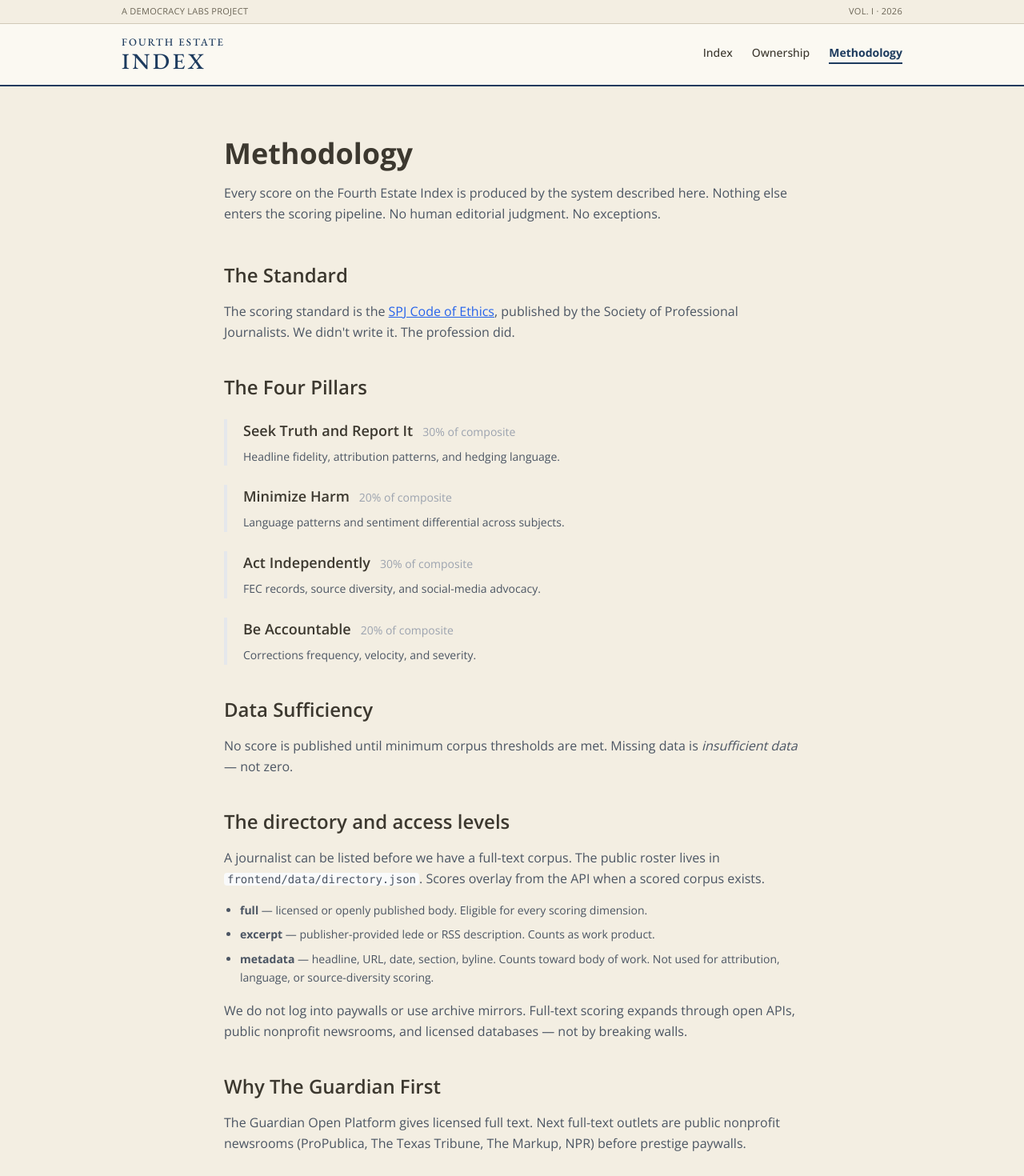
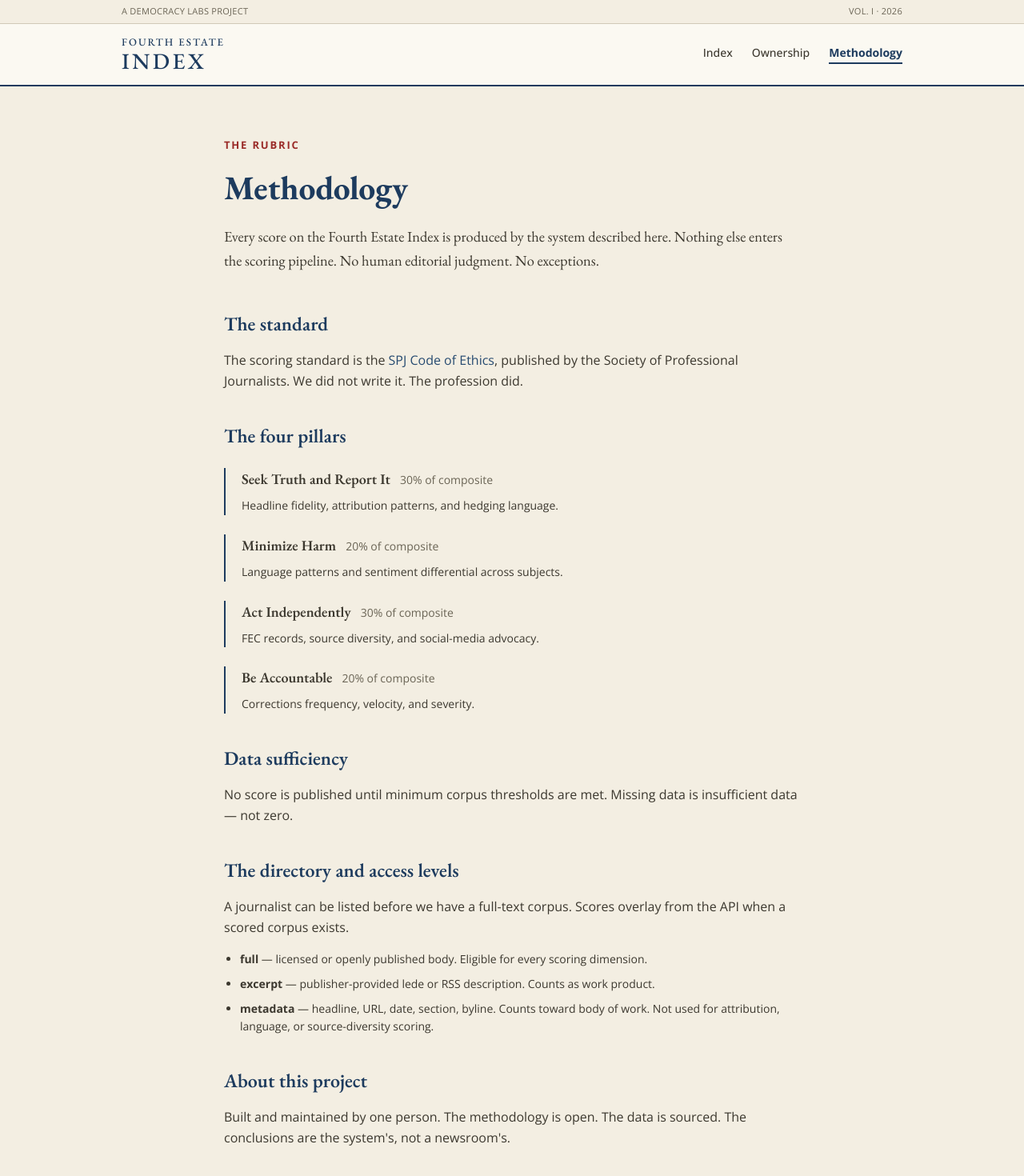
Before and after one commit to cjonesy108/fourth-estate-index, a Next.js app in the folder frontend/: page /methodology in a window 1280 px wide. Shown: the top 1470 px of the page at 80% size. Built offline with nearby package versions, Linux system fonts and the light colour scheme.

Commit message:
Restyle journalist scorecards and methodology page.

```diff
--- a/frontend/app/methodology/page.tsx
+++ b/frontend/app/methodology/page.tsx
@@ -1,87 +1,58 @@
 export default async function MethodologyPage() {
   return (
     <main className="max-w-3xl mx-auto px-6 py-16">
-      <header className="mb-12">
-        <h1 className="text-4xl font-bold mb-4">Methodology</h1>
-        <p className="text-gray-600 leading-relaxed">
-          Every score on the Fourth Estate Index is produced by the system
-          described here. Nothing else enters the scoring pipeline. No human
-          editorial judgment. No exceptions.
-        </p>
-      </header>
+      <p className="uppercase mb-3" style={{ fontFamily: "var(--font-sans)", fontSize: 13, letterSpacing: "var(--tracking-eyebrow)", color: "var(--red-700)", fontWeight: 700 }}>
+        The rubric
+      </p>
+      <h1 className="mb-4" style={{ fontFamily: "var(--font-display)", fontWeight: 700, fontSize: "2.6rem", color: "var(--navy-800)" }}>Methodology</h1>
+      <p className="leading-relaxed mb-12" style={{ fontFamily: "var(--font-serif)", fontSize: "1.15rem" }}>
+        Every score on the Fourth Estate Index is produced by the system described here. Nothing else enters the scoring pipeline. No human editorial judgment. No exceptions.
+      </p>
 
       <section className="mb-10">
-        <h2 className="text-2xl font-semibold mb-4">The Standard</h2>
-        <p className="text-gray-600 leading-relaxed mb-4">
+        <h2 className="text-2xl mb-4" style={{ fontFamily: "var(--font-serif)", fontWeight: 600, color: "var(--navy-800)" }}>The standard</h2>
+        <p className="leading-relaxed" style={{ color: "var(--text-body)" }}>
           The scoring standard is the{" "}
-          <a href="https://www.spj.org/ethicscode.asp" className="underline text-blue-600" target="_blank" rel="noopener noreferrer">
-            SPJ Code of Ethics
-          </a>
-          , published by the Society of Professional Journalists. We didn&apos;t
-          write it. The profession did.
+          <a href="https://www.spj.org/ethicscode.asp" style={{ color: "var(--text-link)" }} target="_blank" rel="noopener noreferrer">SPJ Code of Ethics</a>, published by the Society of Professional Journalists. We did not write it. The profession did.
         </p>
       </section>
 
       <section className="mb-10">
-        <h2 className="text-2xl font-semibold mb-6">The Four Pillars</h2>
+        <h2 className="text-2xl mb-6" style={{ fontFamily: "var(--font-serif)", fontWeight: 600, color: "var(--navy-800)" }}>The four pillars</h2>
         {[
           { name: "Seek Truth and Report It", weight: "30%", description: "Headline fidelity, attribution patterns, and hedging language." },
           { name: "Minimize Harm", weight: "20%", description: "Language patterns and sentiment differential across subjects." },
           { name: "Act Independently", weight: "30%", description: "FEC records, source diversity, and social-media advocacy." },
           { name: "Be Accountable", weight: "20%", description: "Corrections frequency, velocity, and severity." },
         ].map((pillar) => (
-          <div key={pillar.name} className="mb-6 border-l-4 border-gray-200 pl-5">
+          <div key={pillar.name} className="mb-6 pl-5" style={{ borderLeft: "2px solid var(--navy-800)" }}>
             <div className="flex items-baseline gap-3 mb-2">
-              <h3 className="text-lg font-semibold">{pillar.name}</h3>
-              <span className="text-sm text-gray-400">{pillar.weight} of composite</span>
+              <h3 className="text-lg" style={{ fontFamily: "var(--font-serif)", fontWeight: 600 }}>{pillar.name}</h3>
+              <span className="text-sm" style={{ color: "var(--text-muted)" }}>{pillar.weight} of composite</span>
             </div>
-            <p className="text-gray-600 text-sm leading-relaxed">{pillar.description}</p>
+            <p className="text-sm leading-relaxed" style={{ color: "var(--text-body)" }}>{pillar.description}</p>
           </div>
         ))}
       </section>
 
       <section className="mb-10">
-        <h2 className="text-2xl font-semibold mb-4">Data Sufficiency</h2>
-        <p className="text-gray-600 leading-relaxed mb-4">
-          No score is published until minimum corpus thresholds are met. Missing
-          data is <em>insufficient data</em> — not zero.
-        </p>
+        <h2 className="text-2xl mb-4" style={{ fontFamily: "var(--font-serif)", fontWeight: 600, color: "var(--navy-800)" }}>Data sufficiency</h2>
+        <p className="leading-relaxed">No score is published until minimum corpus thresholds are met. Missing data is insufficient data — not zero.</p>
       </section>
 
       <section className="mb-10">
-        <h2 className="text-2xl font-semibold mb-4">The directory and access levels</h2>
-        <p className="text-gray-600 leading-relaxed mb-4">
-          A journalist can be listed before we have a full-text corpus. The public
-          roster lives in <code className="text-sm bg-gray-50 px-1 rounded">frontend/data/directory.json</code>.
-          Scores overlay from the API when a scored corpus exists.
-        </p>
-        <ul className="text-gray-600 text-sm leading-relaxed list-disc pl-5 mb-4 space-y-2">
+        <h2 className="text-2xl mb-4" style={{ fontFamily: "var(--font-serif)", fontWeight: 600, color: "var(--navy-800)" }}>The directory and access levels</h2>
+        <p className="leading-relaxed mb-4">A journalist can be listed before we have a full-text corpus. Scores overlay from the API when a scored corpus exists.</p>
+        <ul className="text-sm leading-relaxed list-disc pl-5 space-y-2">
           <li><strong>full</strong> — licensed or openly published body. Eligible for every scoring dimension.</li>
           <li><strong>excerpt</strong> — publisher-provided lede or RSS description. Counts as work product.</li>
           <li><strong>metadata</strong> — headline, URL, date, section, byline. Counts toward body of work. Not used for attribution, language, or source-diversity scoring.</li>
         </ul>
-        <p className="text-gray-600 leading-relaxed">
-          We do not log into paywalls or use archive mirrors. Full-text scoring
-          expands through open APIs, public nonprofit newsrooms, and licensed
-          databases — not by breaking walls.
-        </p>
-      </section>
-
-      <section className="mb-10">
-        <h2 className="text-2xl font-semibold mb-4">Why The Guardian First</h2>
-        <p className="text-gray-600 leading-relaxed">
-          The Guardian Open Platform gives licensed full text. Next full-text
-          outlets are public nonprofit newsrooms (ProPublica, The Texas Tribune,
-          The Markup, NPR) before prestige paywalls.
-        </p>
       </section>
 
       <section>
-        <h2 className="text-2xl font-semibold mb-4">About This Project</h2>
-        <p className="text-gray-600 leading-relaxed">
-          Built and maintained by one person. The methodology is open. The data
-          is sourced. The conclusions are the AI&apos;s, not mine.
-        </p>
+        <h2 className="text-2xl mb-4" style={{ fontFamily: "var(--font-serif)", fontWeight: 600, color: "var(--navy-800)" }}>About this project</h2>
+        <p className="leading-relaxed">Built and maintained by one person. The methodology is open. The data is sourced. The conclusions are the system&apos;s, not a newsroom&apos;s.</p>
       </section>
     </main>
   );
```
